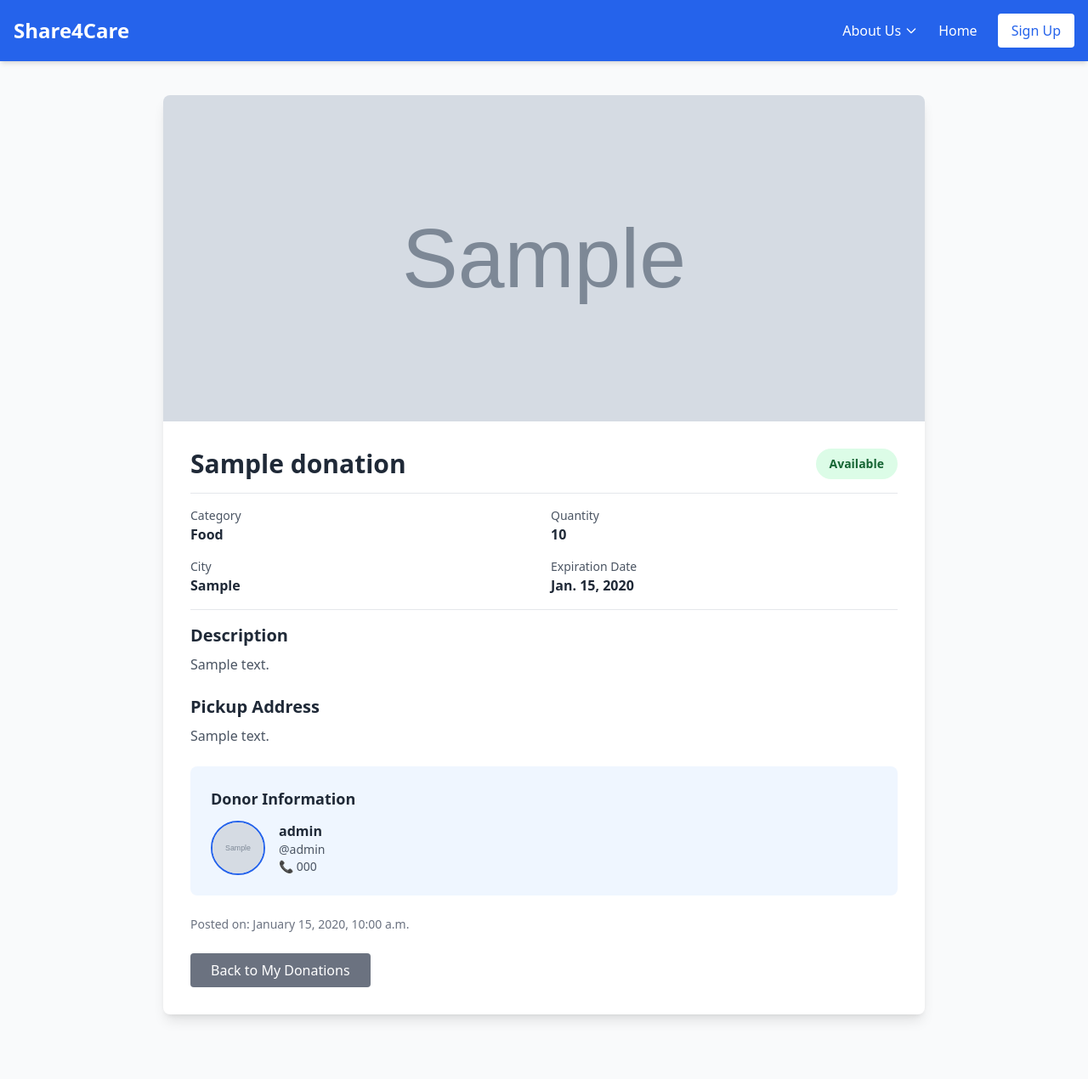
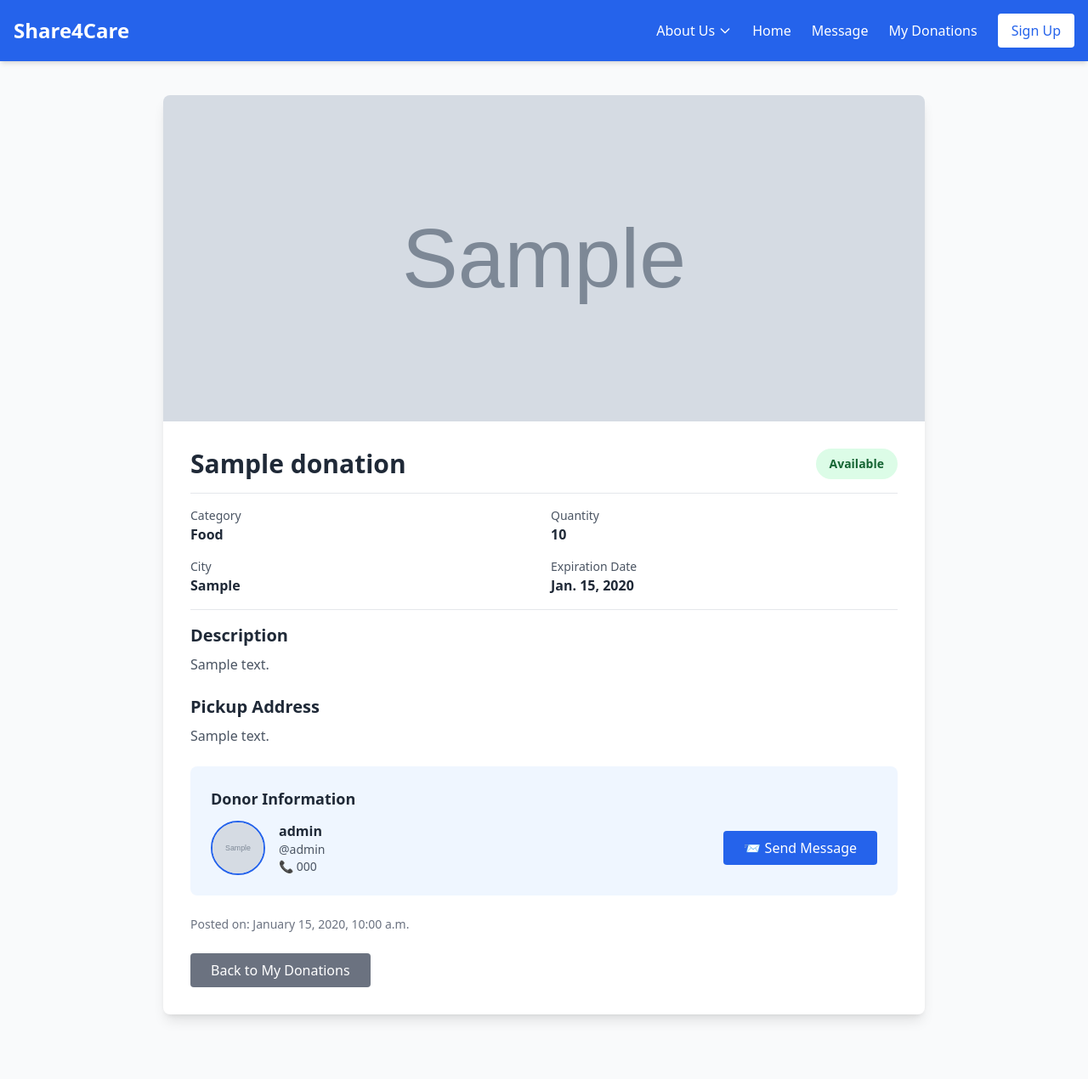
Before and after one commit to Farhanaa90/DjangoProjectNew, a Django app: page /donations/1/ in a window 1280 px wide. Shown: the top 1270 px of the page at 85% size. Run offline with Django 5.2, Linux system fonts and the light colour scheme; data comes from the database, SQL or seed files in the repository; tables that the repository leaves empty hold one stand-in row (values such as "Sample post"); grey boxes marked "Sample" are stand-in pictures; some libraries are stand-ins or nearby versions.

Commit message:
updated base.html and donation_detail.html and fixed some errors

```diff
--- a/Share4Care/templates/base.html
+++ b/Share4Care/templates/base.html
@@ -77,7 +77,6 @@
             <a href="{% url 'home' %}" class="text-2xl font-bold">Share4Care</a>
 
             <div class="flex items-center space-x-6">
-                <!-- About Us Dropdown (Click to toggle) -->
                 <details class="relative">
                     <summary class="hover:text-gray-200 transition flex items-center">
                         About Us
@@ -119,9 +118,10 @@
                 </details>
 
                 <a href="{% url 'home' %}" class="hover:text-gray-200 transition">Home</a>
+                <a href="{% url 'inbox' %}" class="hover:text-gray-200 transition">Message</a>
+                <a href="{% url 'my_donations' %}" class="hover:text-gray-200 transition">My Donations</a>
 
                 {% if user.is_authenticated %}
-                    <!-- User Dropdown (Click to toggle) -->
                     <details class="relative">
                         <summary class="flex items-center space-x-2 hover:text-gray-200 transition">
                             <span>{{ user.username }}</span>
--- a/Share4Care/templates/donations/donation_detail.html
+++ b/Share4Care/templates/donations/donation_detail.html
@@ -60,6 +60,7 @@
 
             <div class="bg-blue-50 rounded-lg p-6 mb-6">
                 <h3 class="text-lg font-semibold text-gray-800 mb-3">Donor Information</h3>
+                <div class="flex items-center justify-between">
                     <div class="flex items-center space-x-4">
                         {% if donation.donor.userprofile.profile_picture %}
                             <img src="{{ donation.donor.userprofile.profile_picture.url }}"
@@ -77,6 +78,14 @@
                                 <p class="text-gray-600 text-sm">📞 {{ donation.donor.userprofile.phone }}</p>
                             {% endif %}
                         </div>
+                    </div>
+
+                    {% if donation.donor != user %}
+                    <a href="{% url 'send_message' donation.donor.id %}"
+                       class="bg-blue-600 hover:bg-blue-700 text-white px-6 py-2 rounded transition">
+                        📨 Send Message
+                    </a>
+                    {% endif %}
                 </div>
             </div>
 
```
Lines whose indentation alone changed are shown as unchanged.
